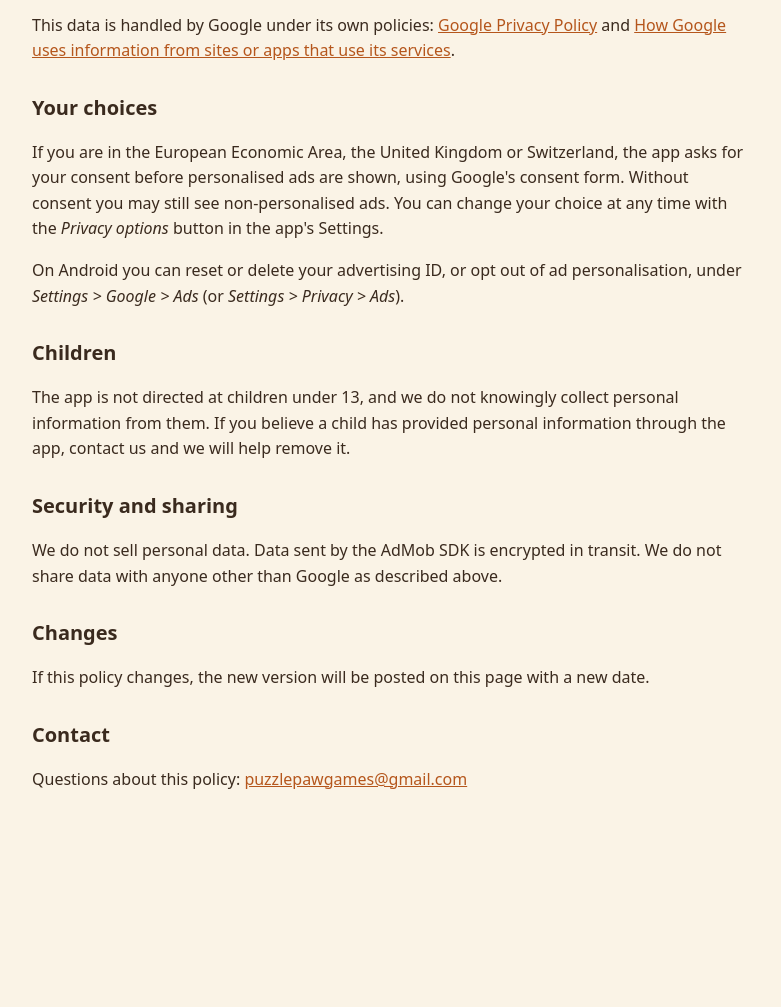
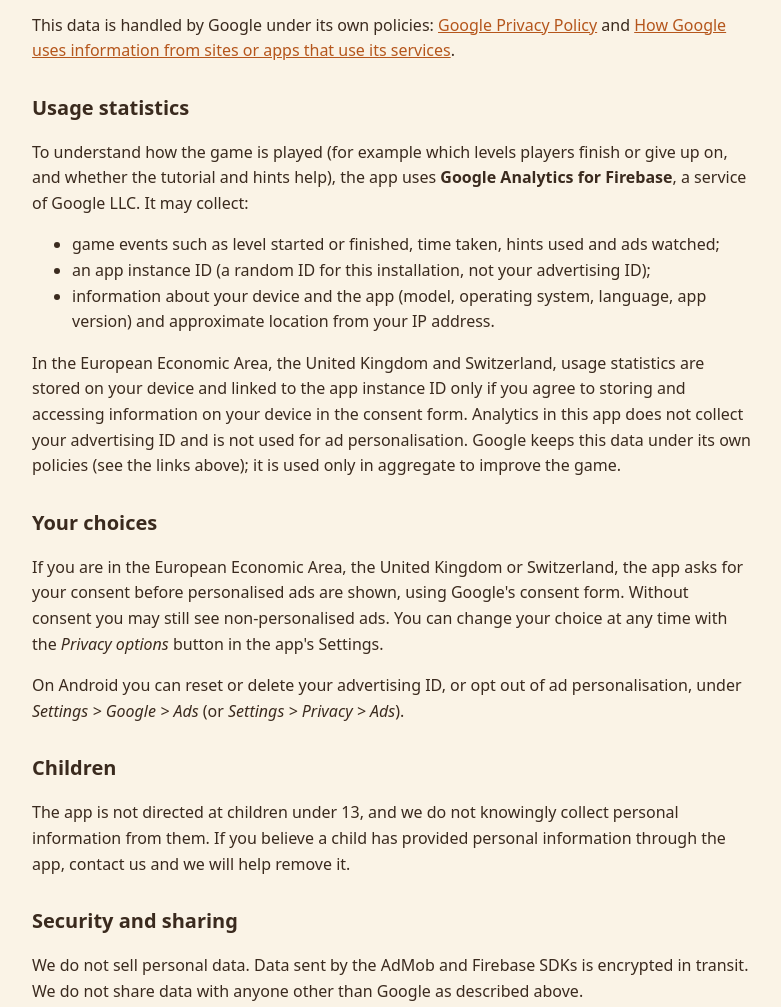
Before and after one commit to puzzlepawgames/puzzlepawgames.github.io, a plain HTML site: page pawpuzzle/privacy.html in a window 1280 px wide. Shown: the part 609-1616 px from the top of the page, without its empty margins (248-1029 px from the left). Before the commit the page ends 1465 px from the top, so only its background shows below. Drawn offline with Linux system fonts and the light colour scheme.

Commit message:
Paw Puzzle privacy: disclose Firebase Analytics

```diff
--- a/pawpuzzle/privacy.html
+++ b/pawpuzzle/privacy.html
@@ -16,7 +16,7 @@
 <body>
 <main>
 <h1>Paw Puzzle Privacy Policy</h1>
-<p class="date">Last updated: October 24, 2026</p>
+<p class="date">Last updated: November 27, 2026</p>
 
 <p>This policy explains what data the Android game <strong>Paw Puzzle</strong> ("the app") uses. The app is made by an
 independent developer ("we").</p>
@@ -40,6 +40,20 @@ and prevent fraud, the AdMob SDK may collect and process:</p>
 <a href="https://policies.google.com/technologies/partner-sites">How Google uses information from sites or apps that use
 its services</a>.</p>
 
+<h2>Usage statistics</h2>
+<p>To understand how the game is played (for example which levels players finish or give up on, and whether the tutorial
+and hints help), the app uses <strong>Google Analytics for Firebase</strong>, a service of Google LLC. It may collect:</p>
+<ul>
+  <li>game events such as level started or finished, time taken, hints used and ads watched;</li>
+  <li>an app instance ID (a random ID for this installation, not your advertising ID);</li>
+  <li>information about your device and the app (model, operating system, language, app version) and approximate
+  location from your IP address.</li>
+</ul>
+<p>In the European Economic Area, the United Kingdom and Switzerland, usage statistics are stored on your device and
+linked to the app instance ID only if you agree to storing and accessing information on your device in the consent
+form. Analytics in this app does not collect your advertising ID and is not used for ad personalisation. Google keeps this
+data under its own policies (see the links above); it is used only in aggregate to improve the game.</p>
+
 <h2>Your choices</h2>
 <p>If you are in the European Economic Area, the United Kingdom or Switzerland, the app asks for your consent before
 personalised ads are shown, using Google's consent form. Without consent you may still see non-personalised ads. You can
@@ -52,8 +66,8 @@ change your choice at any time with the <em>Privacy options</em> button in the a
 believe a child has provided personal information through the app, contact us and we will help remove it.</p>
 
 <h2>Security and sharing</h2>
-<p>We do not sell personal data. Data sent by the AdMob SDK is encrypted in transit. We do not share data with anyone
-other than Google as described above.</p>
+<p>We do not sell personal data. Data sent by the AdMob and Firebase SDKs is encrypted in transit. We do not share data with
+anyone other than Google as described above.</p>
 
 <h2>Changes</h2>
 <p>If this policy changes, the new version will be posted on this page with a new date.</p>
```
